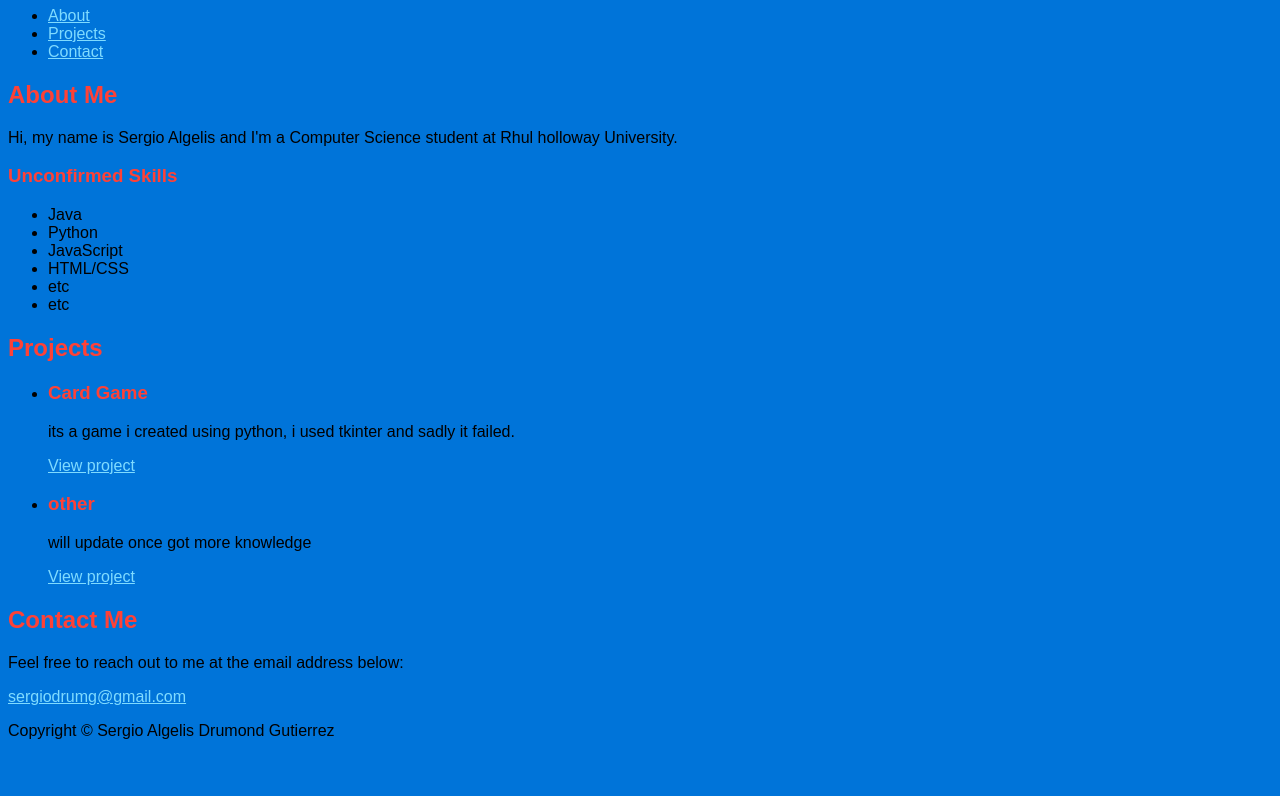
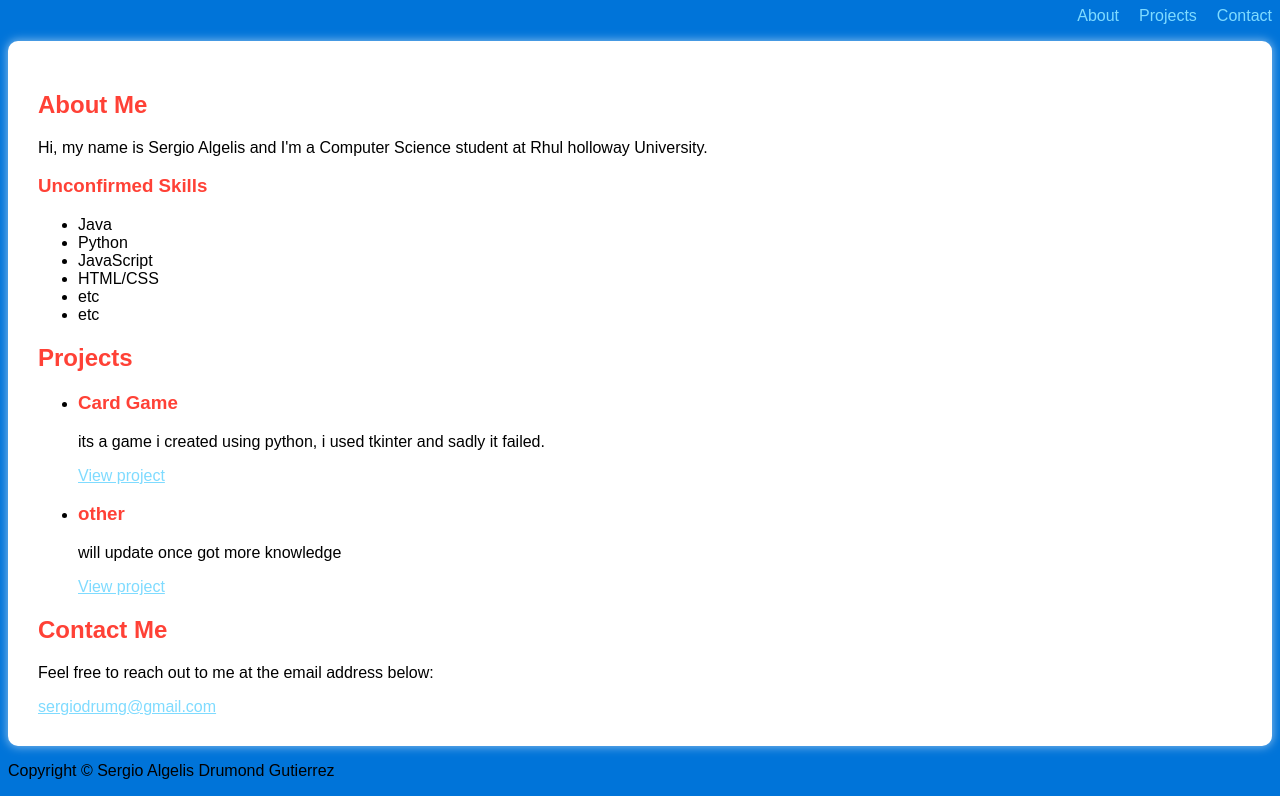
Before and after one commit to Sergio7595a/.github.io, a plain HTML site: page index.html in a window 1280 px wide. Shown: the part 73-869 px from the top of the page. Before the commit the page ends 829 px from the top, so only its background shows below. Drawn offline with Linux system fonts and the light colour scheme.

Commit message:
Updated Html and CSS to implement some styling.

```diff
--- a/style.css
+++ b/style.css
@@ -4,8 +4,11 @@ body {
 }
 
 /* Set main content background color to white */
-.main-content {
+main {
   background-color: #FFFFFF;
+  padding: 30px;
+  border-radius: 10px;
+  box-shadow: 0px 0px 10px 1px rgba(255, 255, 255, 0.5);
 }
 
 /* Set heading font color to red */
@@ -22,10 +25,19 @@ a {
 button {
   background-color: #FF4136;
   color: #FFFFFF;
+  border: none;
+  border-radius: 5px;
+  padding: 10px 20px;
+  cursor: pointer;
+  transition: background-color 0.3s ease;
 }
 
-/* Add box shadow to elements on hover */
-:hover {
+button:hover {
+  background-color: #FF725C;
+}
+
+/* Add box shadow to sections on hover */
+section:hover {
   box-shadow: 0px 0px 10px 1px rgba(255, 255, 255, 0.5);
 }
 
@@ -33,3 +45,22 @@ button {
 body {
   font-family: Arial, sans-serif;
 }
+
+/* Style the navigation links */
+nav ul {
+  display: flex;
+  justify-content: flex-end;
+  list-style-type: none;
+}
+
+nav li {
+  margin-left: 20px;
+}
+
+nav a {
+  text-decoration: none;
+}
+
+nav a:hover {
+  border-bottom: 3px solid #7FDBFF;
+}
```
